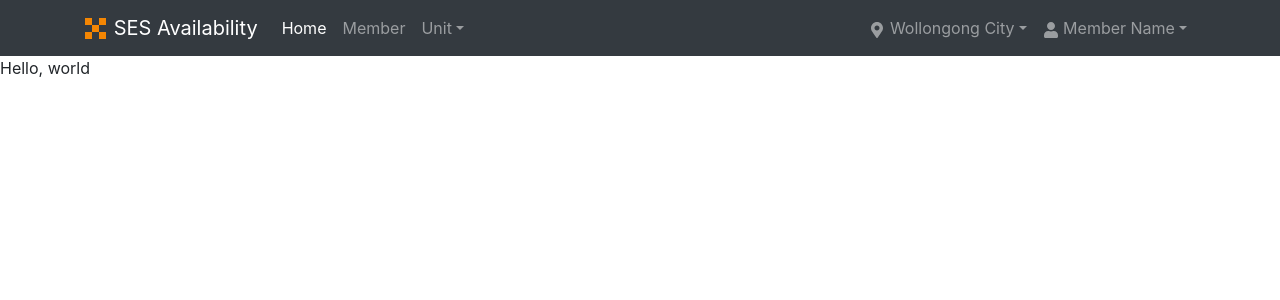
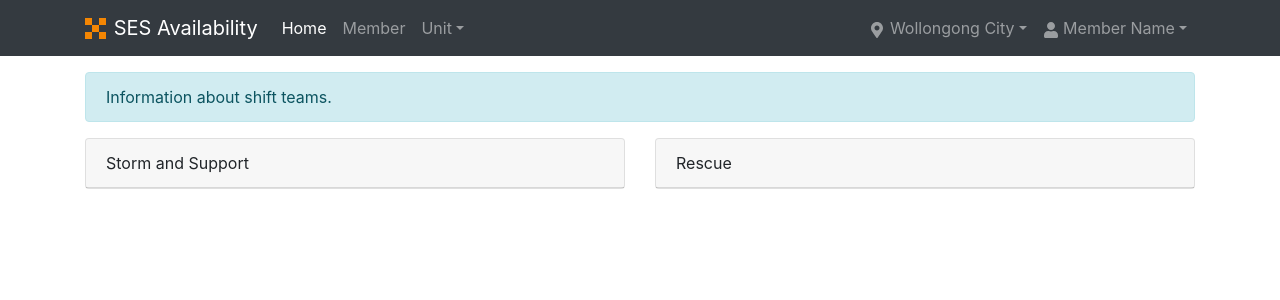
Before and after one commit to ajshort/ses-availability, a React (Create React App) app: page / in a window 1280 px wide. Shown: the top 300 px of the page. Built offline with nearby package versions, Linux system fonts and the light colour scheme.

Commit message:
Home layout

```diff
--- a/src/pages/Index.tsx
+++ b/src/pages/Index.tsx
@@ -1,7 +1,24 @@
 import React from 'react';
+import { Alert, Col, Container, Card, CardHeader, Row } from 'reactstrap';
 
 const Index: React.FC = () => (
-  <p>Hello, world</p>
+  <Container className="my-3">
+    <Alert color="info">
+      Information about shift teams.
+    </Alert>
+    <Row>
+      <Col md={6}>
+        <Card>
+          <CardHeader>Storm and Support</CardHeader>
+        </Card>
+      </Col>
+      <Col md={6}>
+        <Card>
+          <CardHeader>Rescue</CardHeader>
+        </Card>
+      </Col>
+    </Row>
+  </Container>
 );
 
 export default Index;
```
